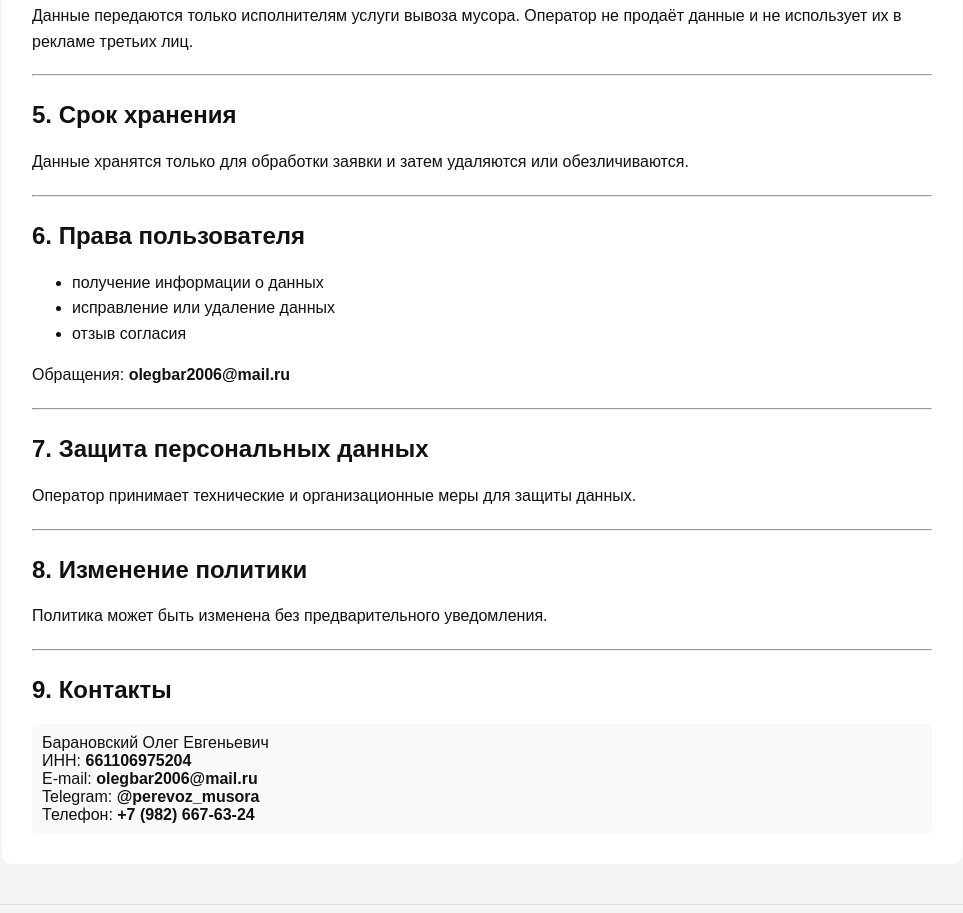
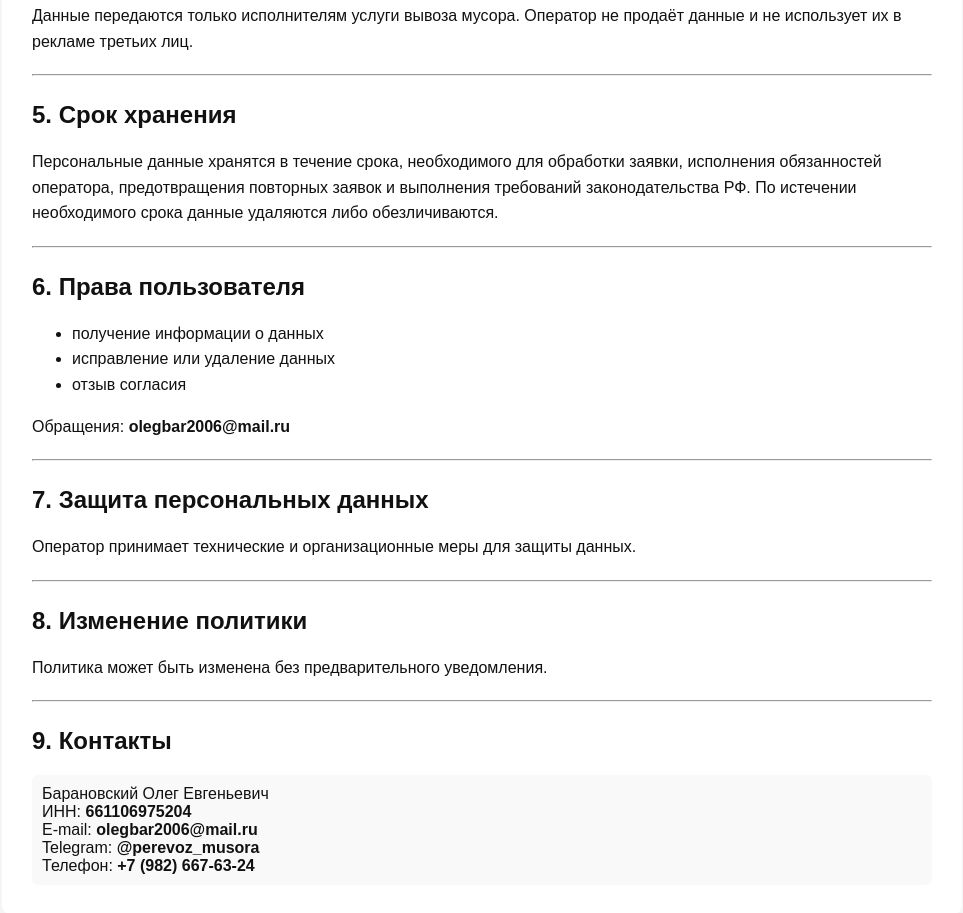
Before and after one commit to perevozmusora-ekb/privacy-site, a plain HTML site: page index.html in a window 1280 px wide. Shown: the part 1077-1990 px from the top of the page, without its empty margins (158-1121 px from the left). Drawn offline with Linux system fonts and the light colour scheme.

Commit message:
Update data retention policy description in index.html

```diff
--- a/index.html
+++ b/index.html
@@ -110,7 +110,7 @@ Telegram: <b>@perevoz_musora</b><br>
 
 <h2>5. Срок хранения</h2>
 <p>
-Данные хранятся только для обработки заявки и затем удаляются или обезличиваются.
+Персональные данные хранятся в течение срока, необходимого для обработки заявки, исполнения обязанностей оператора, предотвращения повторных заявок и выполнения требований законодательства РФ. По истечении необходимого срока данные удаляются либо обезличиваются.
 </p>
 
 <hr>
```
